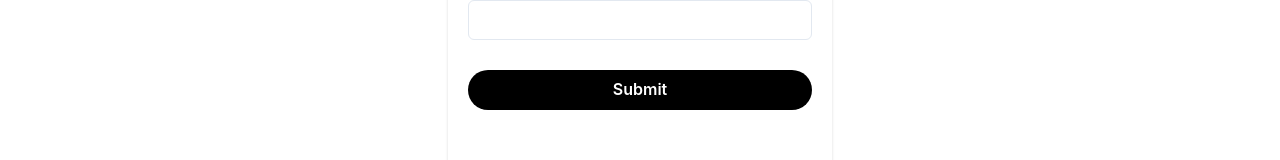
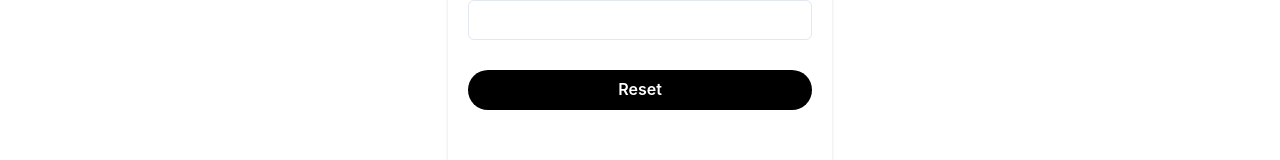
Before and after one commit to jayprakashlohar/e-commers-app, a React (Create React App) app in the folder mini-e-commerce/: page /user/reset-password/1 in a window 1280 px wide. Shown: the part 342-502 px from the top of the page. Built offline with nearby package versions, Linux system fonts and the light colour scheme.

Commit message:
some UI change

```diff
--- a/mini-e-commerce/src/Components/Pages/ForgotPassword.jsx
+++ b/mini-e-commerce/src/Components/Pages/ForgotPassword.jsx
@@ -1,4 +1,4 @@
-import { Box, Button, Input, Heading, Text } from "@chakra-ui/react";
+import { Box, Button, Input, Heading, Text, Spinner } from "@chakra-ui/react";
 import React, { useState } from "react";
 import { useDispatch, useSelector } from "react-redux";
 import { forgotPassword } from "../Redux/ForgotPassword/action";
@@ -45,7 +45,17 @@ const ForgotPassword = () => {
           color="#ffff"
           _hover={{ background: "black" }}
         >
-          Submit
+          {isLoading ? (
+            <Spinner
+              thickness="2px"
+              speed="0.65s"
+              emptyColor="gray.200"
+              color="blue.500"
+              size="sm"
+            />
+          ) : (
+            "        Submit"
+          )}
         </Button>
       </form>
     </Box>
--- a/mini-e-commerce/src/Components/Pages/ResetPassword.jsx
+++ b/mini-e-commerce/src/Components/Pages/ResetPassword.jsx
@@ -6,6 +6,7 @@ import {
   Input,
   FormLabel,
   useToast,
+  Spinner,
 } from "@chakra-ui/react";
 import { useDispatch, useSelector } from "react-redux";
 import { useNavigate, useParams } from "react-router-dom";
@@ -86,7 +87,17 @@ const ResetPasswordForm = () => {
           color="#ffff"
           _hover={{ background: "black" }}
         >
-          Submit
+          {isLoading ? (
+            <Spinner
+              thickness="2px"
+              speed="0.65s"
+              emptyColor="gray.200"
+              color="blue.500"
+              size="sm"
+            />
+          ) : (
+            "Reset"
+          )}
         </Button>
       </form>
     </Box>
```
